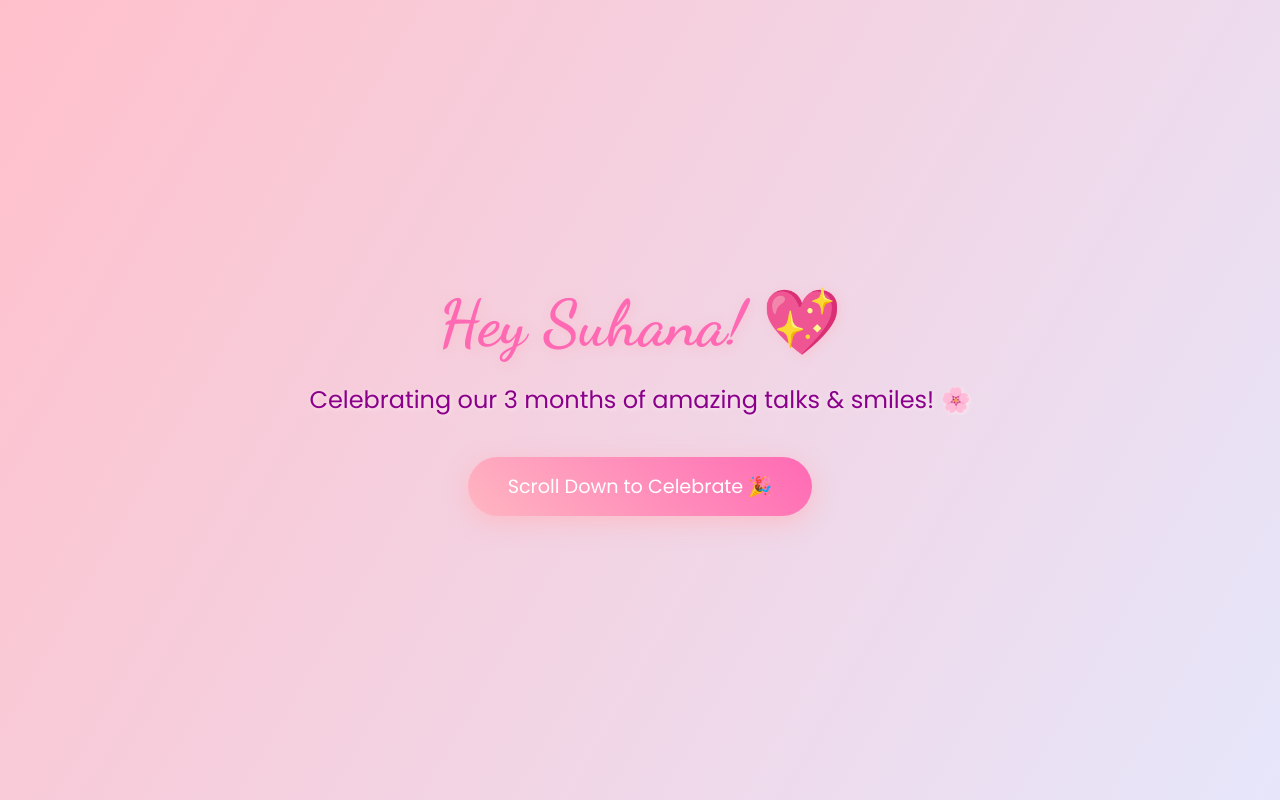
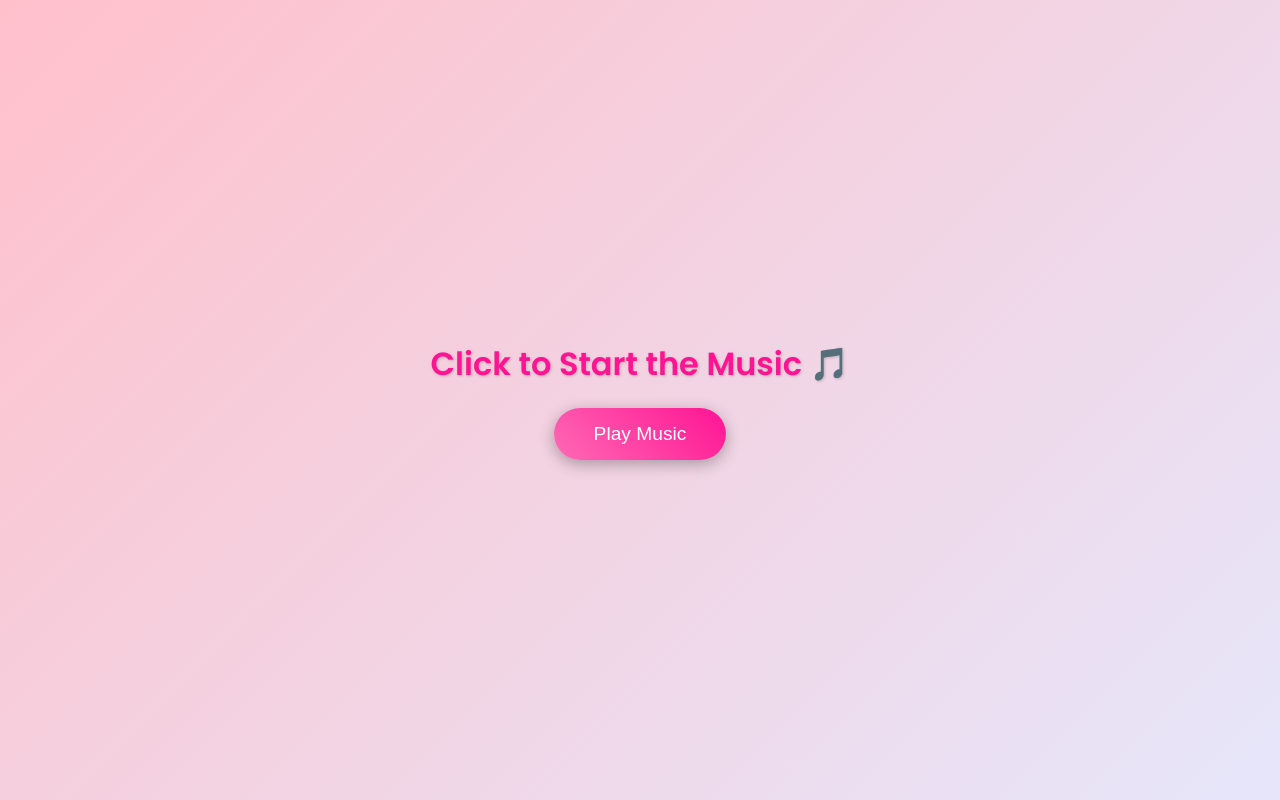
Before and after one commit to Harshil-280307/for-S, a plain HTML site: page index.html in a window 1280 px wide. Shown: the top 800 px of the page. Drawn offline with Linux system fonts and the light colour scheme.

Commit message:
Update index.html

```diff
--- a/index.html
+++ b/index.html
@@ -97,9 +97,66 @@ body { font-family: 'Poppins', sans-serif; overflow-x: hidden; background: linea
 .surprise-message.show { opacity:1; pointer-events:auto; }
 #overlay { position:fixed;top:0;left:0;width:100%;height:100%;background:rgba(0,0,0,0.4);z-index:999;opacity:0;transition:0.5s;pointer-events:none;}
 #overlay.show{opacity:1;pointer-events:auto;}
+
+ /* Overlay popup */
+  #musicOverlay {
+    position: fixed;
+    top:0; left:0; width:100%; height:100%;
+    background: linear-gradient(135deg, #FFC0CB, #E6E6FA);
+    display:flex; justify-content:center; align-items:center;
+    flex-direction:column; z-index:10000; text-align:center;
+  }
+  #musicOverlay h1 {
+    font-size:2rem;
+    color:#FF1493;
+    margin-bottom:20px;
+    text-shadow:1px 1px 3px rgba(0,0,0,0.2);
+  }
+  #musicOverlay button {
+    padding: 15px 40px;
+    font-size:1.2rem;
+    border:none; border-radius:50px;
+    background: linear-gradient(45deg,#FF69B4,#FF1493);
+    color:white; cursor:pointer;
+    box-shadow: 0 4px 15px rgba(0,0,0,0.3);
+    transition:0.3s;
+  }
+  #musicOverlay button:hover {
+    transform:scale(1.1);
+    background: linear-gradient(45deg,#FF1493,#FF69B4);
+  }
+
+  /* After overlay is gone */
+  .content {
+    display:none;
+    height:100vh;
+    background: linear-gradient(120deg, #FFC0CB, #E6E6FA);
+    display:flex;
+    justify-content:center;
+    align-items:center;
+    font-size:2rem;
+    color:#FF1493;
+  }
+
 </style>
 </head>
 <body>
+
+<!-- Popup overlay -->
+<div id="musicOverlay">
+  <h1>Click to Start the Music 🎵</h1>
+  <button id="startMusicBtn">Play Music</button>
+</div>
+
+<!-- Main Content -->
+<div class="content" id="mainContent">
+  🎶 Music is Playing... Enjoy 💖
+</div>
+
+<!-- Background Music -->
+<audio id="bgMusic" src="your-music.mp3" loop></audio>
+
+
 
 <!-- Landing -->
 <section class="landing">
@@ -112,7 +169,6 @@ body { font-family: 'Poppins', sans-serif; overflow-x: hidden; background: linea
 
 
 
-<audio id="bgMusic" src="I-Wanna-Be-Yours-Slowed-Reverb.mp3" loop autoplay muted></audio>
 
 
 
@@ -169,6 +225,20 @@ body { font-family: 'Poppins', sans-serif; overflow-x: hidden; background: linea
 </div>
 
 <script>
+
+const bgMusic = document.getElementById('bgMusic');
+const overlay = document.getElementById('musicOverlay');
+const btn = document.getElementById('startMusicBtn');
+const mainContent = document.getElementById('mainContent');
+
+btn.addEventListener('click', () => {
+    bgMusic.play().catch(err => console.log('Music play failed:', err));
+    overlay.style.display = 'none';
+    mainContent.style.display = 'flex';
+    document.body.style.overflow = 'auto';
+});
+
+
 // Smooth scroll
 function smoothScroll(target){document.querySelector(target).scrollIntoView({behavior:'smooth'});}
 
```
